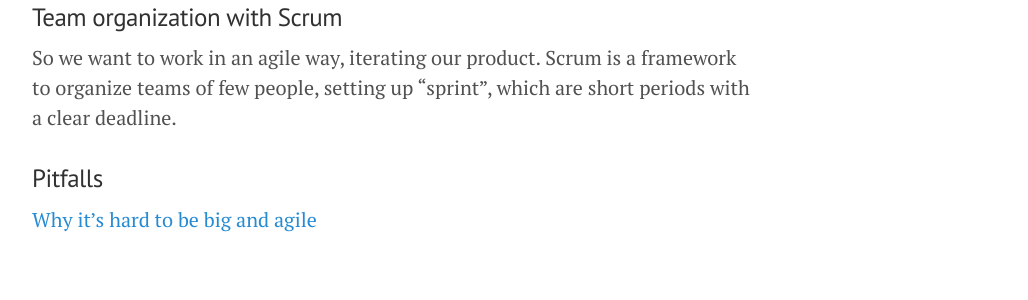
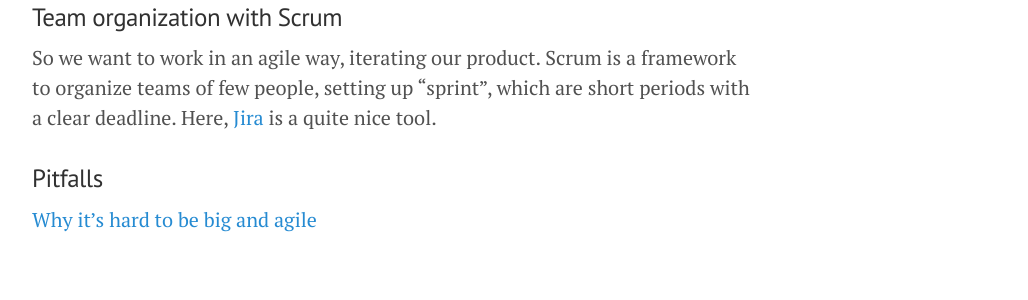
Before and after one commit to herman-hellenes/herman-hellenes.github.io, a Jekyll site: the page built from _posts/2017-08-19-scrum-agile.md, in a window 1280 px wide. Shown: the part 1559-1859 px from the top of the page, without its empty margins (248-1276 px from the left). Built offline with Jekyll 4.4.1, drawn with Linux system fonts in a browser that asks for light colours; nearby versions of some CDN libraries; comment, search, counter and statistics services are not loaded.

Commit message:
Update 2017-08-19-scrum-agile.md

```diff
--- a/_posts/2017-08-19-scrum-agile.md
+++ b/_posts/2017-08-19-scrum-agile.md
@@ -27,7 +27,7 @@
 
 ### Team organization with Scrum
 
-So we want to work in an agile way, iterating our product. Scrum is a framework to organize teams of few people, setting up "sprint", which are short periods with a clear deadline.
+So we want to work in an agile way, iterating our product. Scrum is a framework to organize teams of few people, setting up "sprint", which are short periods with a clear deadline. Here, [Jira](https://www.atlassian.com/software/jira) is a quite nice tool.
 
 
 ### Pitfalls
```
